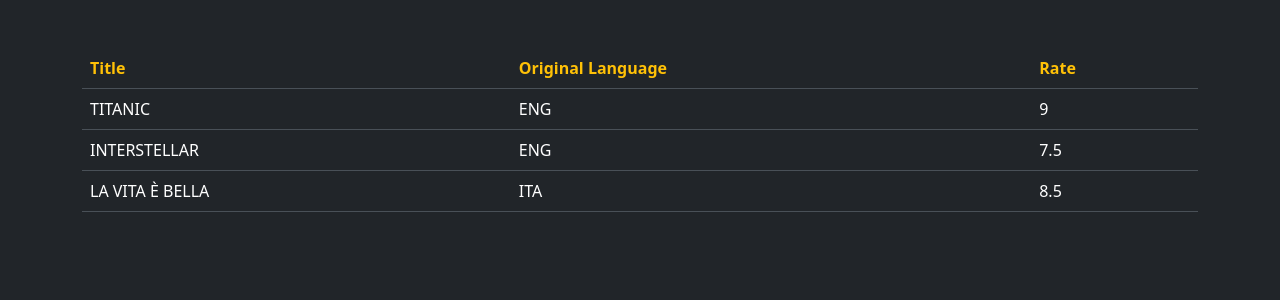
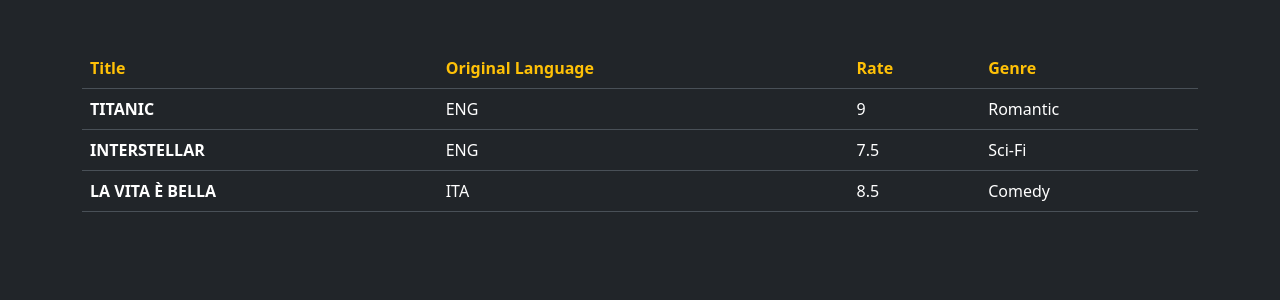
Before and after one commit to vincenzomercadante/php-oop-1, a PHP site: page / in a window 1280 px wide. Shown: the top 300 px of the page. Run offline with PHP 8.4, Linux system fonts and the light colour scheme.

Commit message:
feat: add bonus 2 request

```diff
--- /dev/null
+++ b/Models/Genre.php
@@ -0,0 +1,24 @@
+<?php
+
+class Genre {
+
+    // class variables
+    public $name;
+    public $description;
+
+    // class constructor
+    public function __construct(
+        string $name,
+        string $description
+    ) {
+        $this->name = $name;
+        $this->description = $description;
+    }
+
+    /**
+     * Get a Genre description
+     */
+    public function get_description(){
+        return $this->description;
+    }
+}
--- a/Models/Production.php
+++ b/Models/Production.php
@@ -6,14 +6,16 @@ class Production{
     public $title;
     public $original_lang;
     public $rate;
+    public $genre;
 
     // class construct
     public function __construct(
-       String $title, String $original_lang, float $rate
+       String $title, String $original_lang, float $rate, Genre $genre
     ){
         $this->title = $title;
         $this->original_lang = $original_lang;
         $this->rate = $rate;
+        $this->genre = $genre;
     }
 
     /**
--- a/index.php
+++ b/index.php
@@ -28,6 +28,7 @@ require_once __DIR__ . "/store.php";
                     <th class="text-warning">Title</th>
                     <th class="text-warning">Original Language</th>
                     <th class="text-warning">Rate</th>
+                    <th class="text-warning">Genre</th>
                 </tr>
             </thead>
             <tbody>
@@ -35,9 +36,10 @@ require_once __DIR__ . "/store.php";
                 <?php foreach( $films as $film): ?>
                 <tr>
                     <!-- single production values -->
-                    <td class='text-uppercase'><?= $film->get_title()?></td>
+                    <td class='text-uppercase fw-semibold'><?= $film->get_title()?></td>
                     <td><?= $film->original_lang ?></td>
                     <td><?= $film->rate ?></td>
+                    <td><?= $film->genre->name ?></td>
                 </tr>
                 <?php endforeach; ?>
             </tbody>
--- a/store.php
+++ b/store.php
@@ -1,12 +1,16 @@
 <?php
 
-// include production class file
+// include production & genre class files
 require_once __DIR__ . "/Models/Production.php";
+require_once __DIR__ . "/Models/Genre.php";
 
 // Create production instances
-$film_1 = new Production('Titanic', 'ENG', 9);
-$film_2 = new Production('Interstellar', 'ENG', 7.5);
-$film_3 = new Production('La vita è bella', 'ITA', 8.5);
+$film_1 = new Production('Titanic', 'ENG', 9, new Genre('Romantic', '
+Lorem ipsum dolor sit amet consectetur adipisicing elit. Itaque quaerat cumque ipsum deserunt pariatur doloremque numquam possimus, vitae quia amet.'));
+$film_2 = new Production('Interstellar', 'ENG', 7.5, new Genre('Sci-Fi', '
+Lorem ipsum dolor sit amet consectetur adipisicing elit. Itaque quaerat cumque ipsum deserunt pariatur doloremque numquam possimus, vitae quia amet.') );
+$film_3 = new Production('La vita è bella', 'ITA', 8.5, new Genre('Comedy', '
+Lorem ipsum dolor sit amet consectetur adipisicing elit. Itaque quaerat cumque ipsum deserunt pariatur doloremque numquam possimus, vitae quia amet.') );
 
 // create Production Array
 $films = [$film_1, $film_2, $film_3];
```
